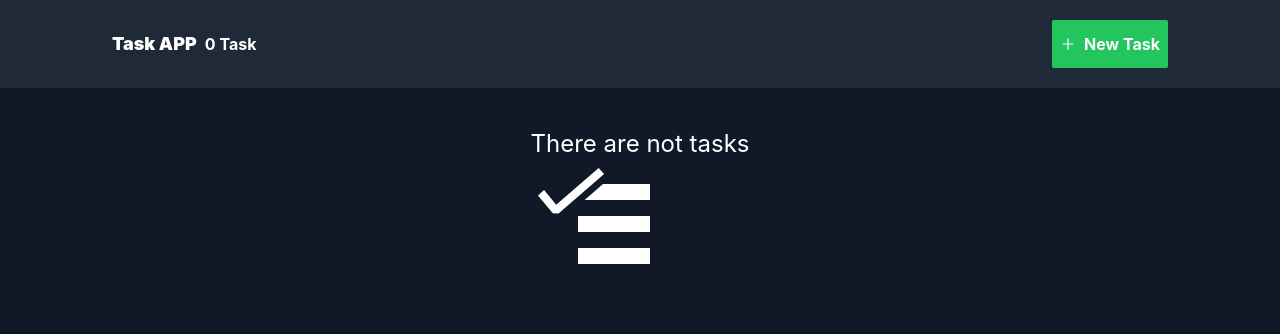
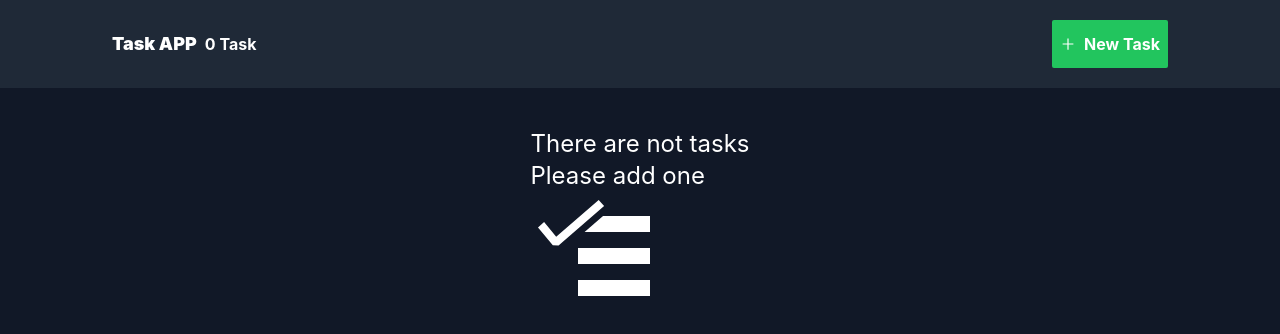
Before and after one commit to Juliandl88/todo-crud-next, a Next.js app: page / in a window 1280 px wide. Shown: the top 334 px of the page. Built offline with nearby package versions, Linux system fonts and the light colour scheme.

Commit message:
se actualiza a v13

```diff
--- a/pages/index.js
+++ b/pages/index.js
@@ -15,6 +15,7 @@ function Home() {
         {tasks.length === 0 ? (
           <div className="block">
             <h2 className="text-2xl">There are not tasks</h2>
+            <p className="text-2xl">Please add one</p>
             <VscTasklist size="8rem" />
           </div>
         ) : (
```
